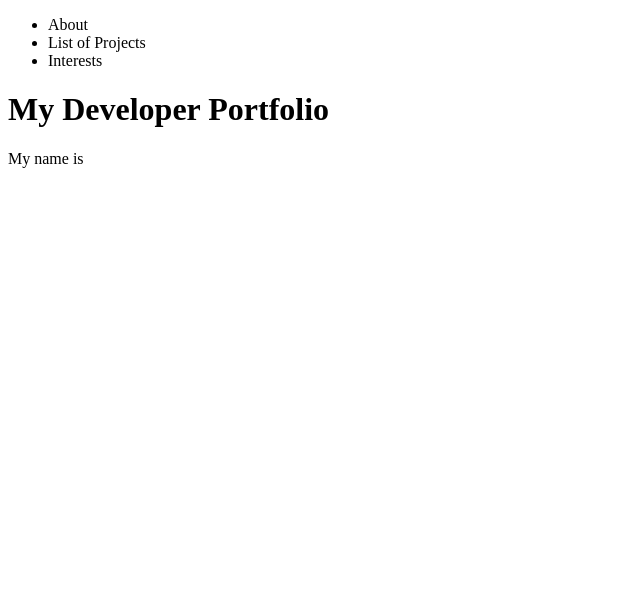
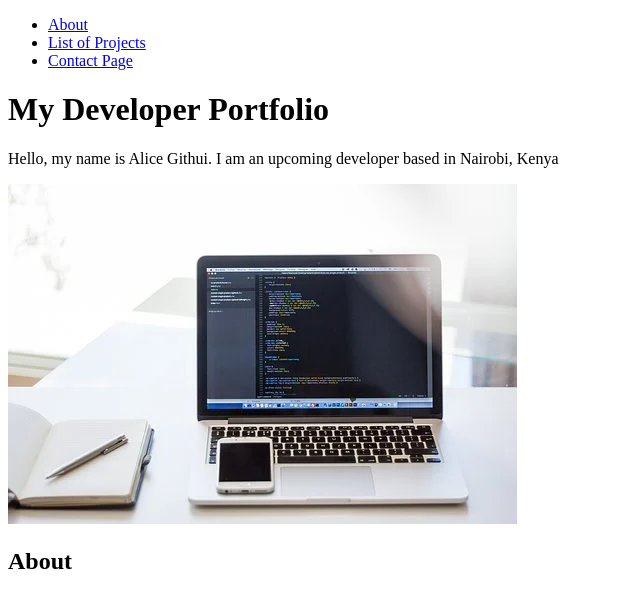
Before and after one commit to Alice-Githui/Developer-s-Portfolio-Landing-Page, a plain HTML site: page portfolio-landing-page.html in a window 1280 px wide. Shown: the whole page, without its empty margins (0-640 px from the left). Drawn offline with Linux system fonts and the light colour scheme.

Commit message:
Add an image, and links to the About page, List of Projects and Contact Page using the <a> tag

```diff
--- a/portfolio-landing-page.html
+++ b/portfolio-landing-page.html
@@ -9,13 +9,18 @@
 <body>
     <header>
         <ul>
-            <li>About</li>
-            <li>List of Projects</li>
-            <li>Interests</li>
+            <li><a href= "portfolio-landing-page.html">About</a></li>
+            <li><a href="list-of-projects.html">List of Projects</a></li>
+            <li><a href="contactpage.html">Contact Page</a></li>
         </ul>
     </header>
     <h1>My Developer Portfolio</h1>
-    <p>My name is </p>
+    <p>Hello, my name is Alice Githui. I am an upcoming developer based in Nairobi, Kenya </p>
+    <img src="Images/landingpageimage.webp" alt="Image of a computer" type="text/css">
+    <p>
+        <h2>About</h2>
+
+    </p>
 
 </body>
 </html>
```
Also changed, not shown: Images/landingpageimage.webp (added), contactpage.html (added), list-of-projects.html (added).
